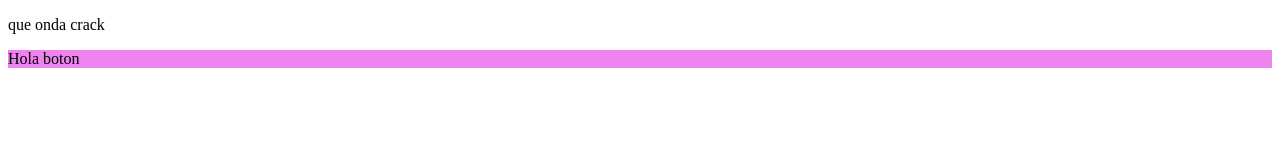
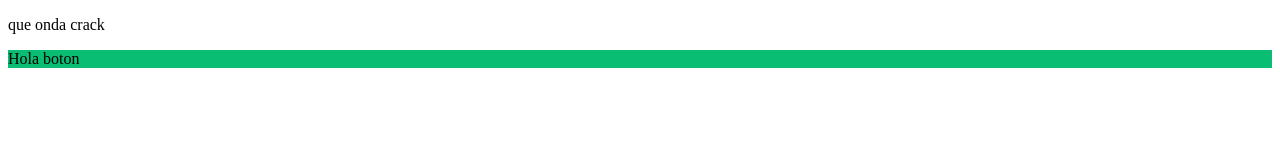
Before and after one commit to Nicoz45/Nicolemus, a plain HTML site: page index.html in a window 1280 px wide. Drawn offline with Linux system fonts and the light colour scheme.

Commit message:
miprimerachamba

```diff
--- a/CSS/parte.css
+++ b/CSS/parte.css
@@ -1,4 +1,4 @@
 #boton {
-  background: violet;
-  color: black;
+    background: rgb(9, 189, 114);
+    color: black;
 }
```
